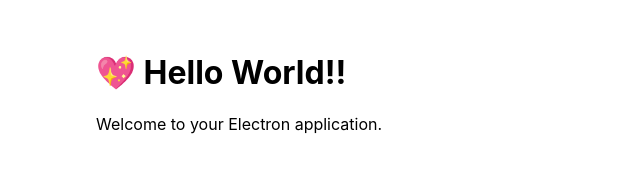
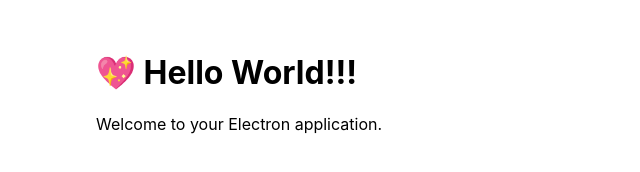
Before and after one commit to Paulleancole/electron-test-app, an Electron app: page src/index.html in a window 800 px wide. Shown: the full height of the page, 0-640 px from the left. Drawn offline with Linux system fonts and the light colour scheme.

Commit message:
another commit

```diff
--- a/src/index.html
+++ b/src/index.html
@@ -6,7 +6,7 @@
     <link rel="stylesheet" href="index.css" />
   </head>
   <body>
-    <h1>💖 Hello World!!</h1>
+    <h1>💖 Hello World!!!</h1>
     <p>Welcome to your Electron application.</p>
   </body>
 </html>
```
